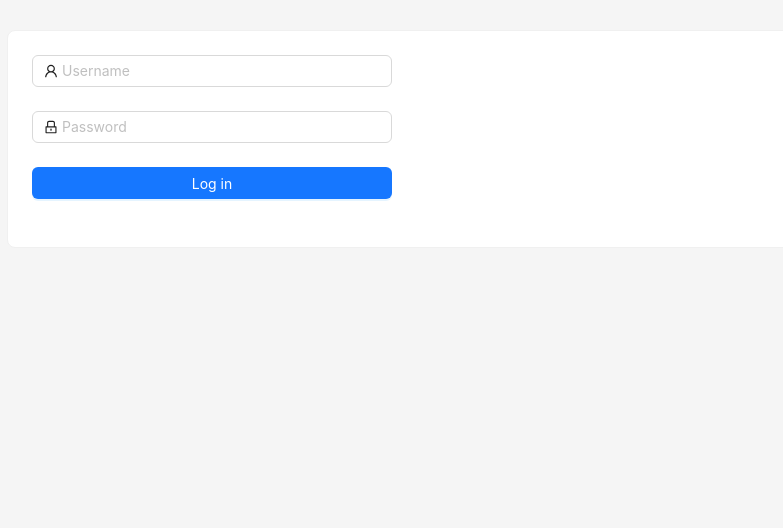
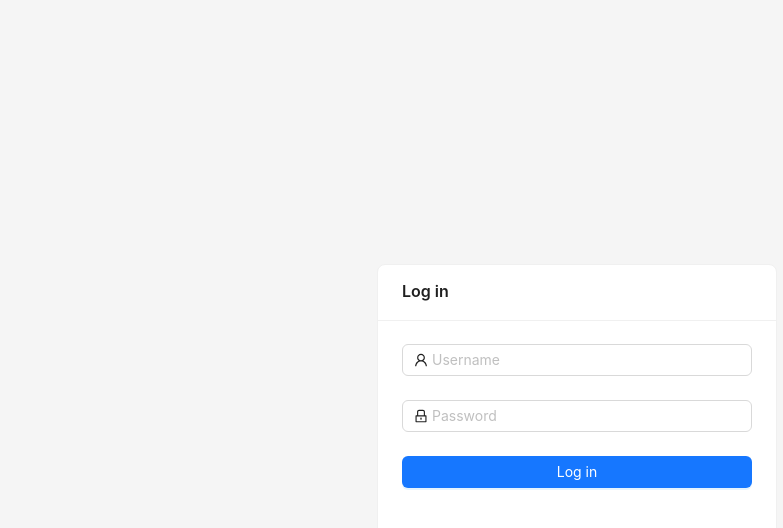
Before and after one commit to shuryhin-oleksandr/upwork-next, a Next.js app: page /login in a window 1280 px wide. Shown: the top 528 px of the page, without its empty margins (63-846 px from the left). Built offline with nearby package versions, Linux system fonts and the light colour scheme; what @ant-design/nextjs-registry would draw is missing.

Commit message:
Position login form appropriately

```diff
--- a/app/login/page.tsx
+++ b/app/login/page.tsx
@@ -9,13 +9,17 @@ export default function Login() {
   };
 
   return (
-    <Card>
-      <Form
-        name="login"
-        initialValues={{ remember: true }}
-        style={{ maxWidth: 360 }}
-        onFinish={onFinish}
+    <div
+      style={{
+        flex: 1,
+        display: "flex",
+        flexDirection: "column",
+        justifyContent: "center",
+        alignItems: "center",
+      }}
     >
+      <Card title="Log in" style={{ width: "100%", maxWidth: 400 }}>
+        <Form name="login" onFinish={onFinish}>
           <Form.Item
             name="username"
             rules={[{ required: true, message: "Please input your Username!" }]}
@@ -36,5 +40,6 @@ export default function Login() {
           </Form.Item>
         </Form>
       </Card>
+    </div>
   );
 }
```
Lines whose indentation alone changed are shown as unchanged.
